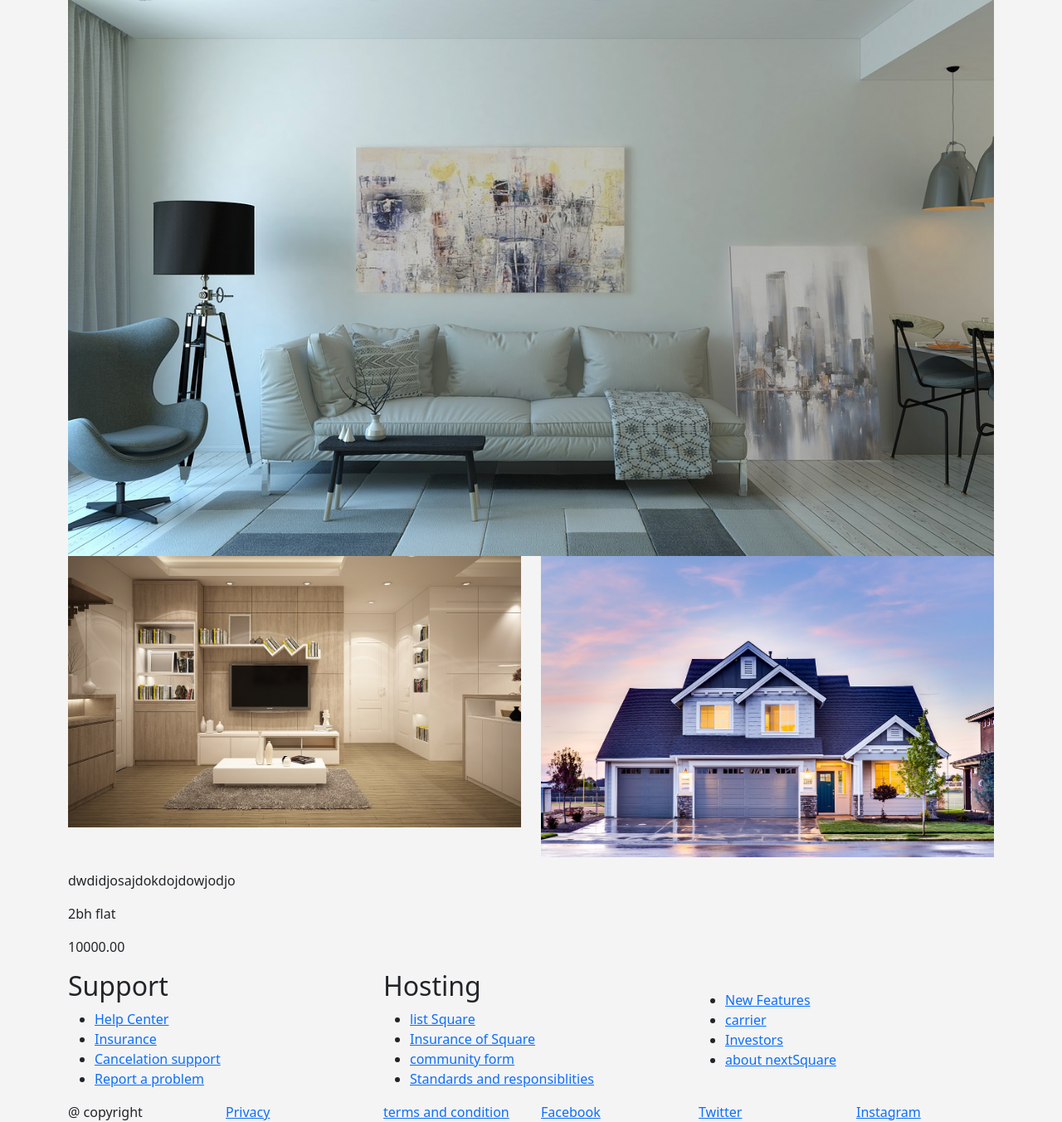
After one commit to Vivek-Raiyani/NextSquare, a Django app: page /properties/properties/1/ in a window 1280 px wide. The commit adds this page. Shown: the whole page at 83% size. Run offline with Django 4.2, Linux system fonts and the light colour scheme; data comes from the database, SQL or seed files in the repository; both versions use the stored data as it was after the commit; some libraries are stand-ins or nearby versions.

Commit message:
added propertied pade

```diff
--- a/nextSquare/home/templates/home/base.html
+++ b/nextSquare/home/templates/home/base.html
@@ -28,6 +28,10 @@
 
                     {% block community %}
                     <!-- community form and groups. testominoals-->
+                    {% endblock %}
+
+                    {% block properties_page %}
+                    <!-- footer and serices list(insurace)-->
                     {% endblock %}
 
                     <!--
--- /dev/null
+++ b/nextSquare/home/templates/home/properties_page.html
@@ -0,0 +1,24 @@
+{% extends 'home/base.html'  %}
+{% load static %}
+{% block properties_page %}
+<div class='container'>
+          <img src="{% static 'img1.jpg' %}" class="img-fluid" alt="...">
+          <div class='row'>
+                    <div class='col md-6 mb-3'>
+                              <img src="{% static 'img2.jpg' %}" class="img-fluid" alt="...">
+                    </div>
+                    <div class='col md-6 mb-3'>
+                              <img src="{% static 'img3.jpg' %}" class="img-fluid" alt="...">
+                    </div>
+          </div>
+          <div class='row'>
+                    <div class='container'>
+                    <div class='col md-6'>
+                              <p>{{property.property_details}}</p>
+                              <p>{{property.property_type}}</p>
+                              <p>{{property.renting_amount}}</p>
+                    </div>
+                    </div>
+          </div>
+</div>
+{% endblock %}
--- a/nextSquare/properties/urls.py
+++ b/nextSquare/properties/urls.py
@@ -1,7 +1,7 @@
 from django.urls import path
 from . import views
 
-
+app_name='property'
 urlpatterns = [
-          path('properties/',views.properties,name='properties'),
+          path('properties/<int:id>/',views.properties,name='properties'),
 ]
--- a/nextSquare/properties/views.py
+++ b/nextSquare/properties/views.py
@@ -1,7 +1,11 @@
 from django.http import HttpResponse
 from django.shortcuts import render
 
+from home.models import Properties
+
 # Create your views here.
 
-def properties(request):
-          return HttpResponse('hello')
+def properties(request,id):
+          # how to get data from database
+          prop=Properties.objects.get(pk=id)
+          return render(request, 'home/properties_page.html', context={'property':prop})
```
Also changed, not shown: nextSquare/home/templates/home/index.html (+8 -4 lines), nextSquare/home/templates/home/property_card.html (+7 -5 lines), nextSquare/db.sqlite3, nextSquare/home/static/img1.jpeg (deleted), nextSquare/home/static/img1.jpg (added), nextSquare/home/static/img2.jpeg (deleted), nextSquare/home/static/img2.jpg (added), nextSquare/home/static/img3.jpeg (deleted), nextSquare/home/static/img3.jpg (added).
